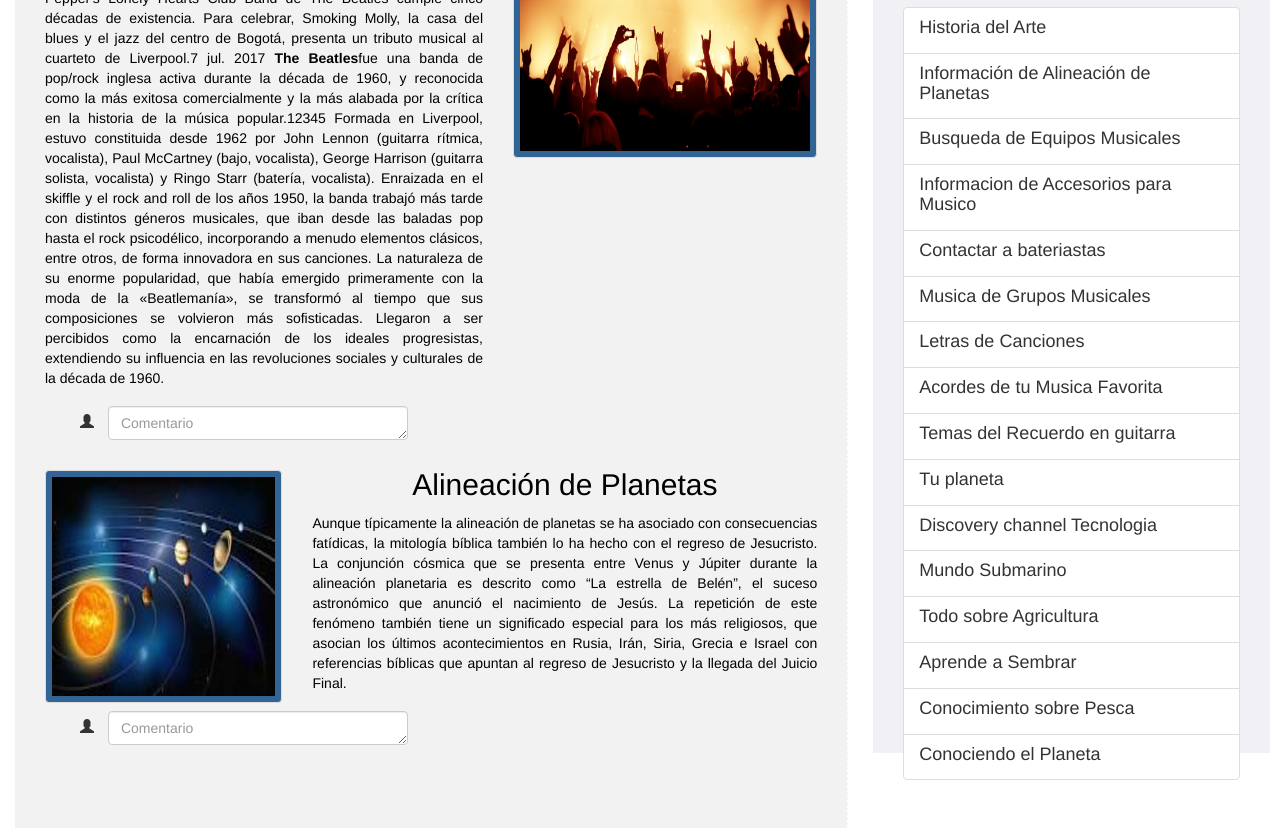
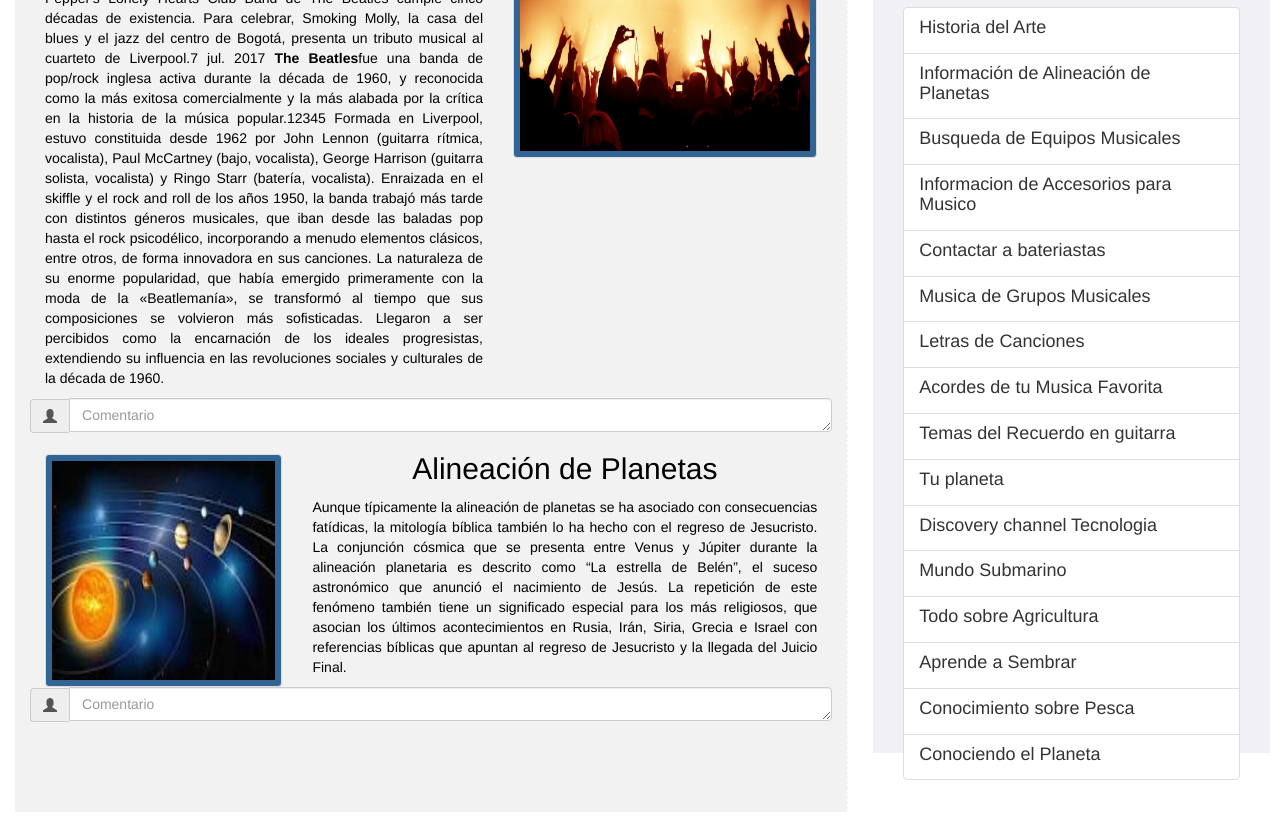
Before and after one commit to ordazsalvador2015/Blog-Musical, a plain HTML site: page index.html in a window 1280 px wide. Shown: the part 258-1086 px from the top of the page. Drawn offline with Linux system fonts and the light colour scheme.

Commit message:
ajustes
adjunto algunos ajustes

```diff
--- a/index.html
+++ b/index.html
@@ -81,18 +81,17 @@
                   </p>
                   </div>
                   </div>
+
             <div class="row">
-              <div class="row">
-                <div class='col-lg-8 col-md-12 col-sm-6 col-xs-6'>
-                  <form action="./" class="navbar-form">
-                  <div class="form-group" style="margin-left: 50px;">
-                  <label for="Textarea"><span class="glyphicon glyphicon-user " aria-hidden="true"></span></label>
-                  <textarea class="form-control" id="Textarea" rows="1" style="margin-left: 10px; width: 300px;" placeholder="Comentario"></textarea>
+                  <div class='col-lg-12 col-md-12 col-sm-10 col-xs-10'>
+                    <div class="input-group">
+                    <span class="input-group-addon glyphicon glyphicon-user" aria-hidden="true"></span>
+                    <textarea class="form-control" id="Textarea" rows="1" placeholder="Comentario"></textarea>
+                    </div>
                   </div>
-                  </form>
                 </div>
-              </div>
-             </div>
+
+
             </div>
         <!--Parte Supeior Imagen Izquierda  -->
            <div class='row blog-row left-column '>
@@ -106,18 +105,16 @@
                 </p>
               </div>
               </div>
+
                 <div class="row">
-                <div class="row">
-                  <div class='col-lg-12 col-md-12 col-sm-6 col-xs-6'>
-                    <form action="./" class="navbar-form">
-                    <div class="form-group" style="margin-left: 50px">
-                    <label for="Textarea"><span class="glyphicon glyphicon-user" aria-hidden="true"></span></label>
-                    <textarea class="form-control" id="Textarea" rows="1" style="margin-left: 10px; width: 300px;" placeholder="Comentario"></textarea>
-                   </div>
-                 </form>
+                  <div class='col-lg-12 col-md-12 col-sm-10 col-xs-10'>
+                    <div class="input-group">
+                    <span class="input-group-addon glyphicon glyphicon-user" aria-hidden="true"></span>
+                    <textarea class="form-control" id="Textarea" rows="1" placeholder="Comentario"></textarea>
+                    </div>
+                  </div>
                 </div>
-              </div>
-            </div>
+
           </div>
         </div>
 
```
